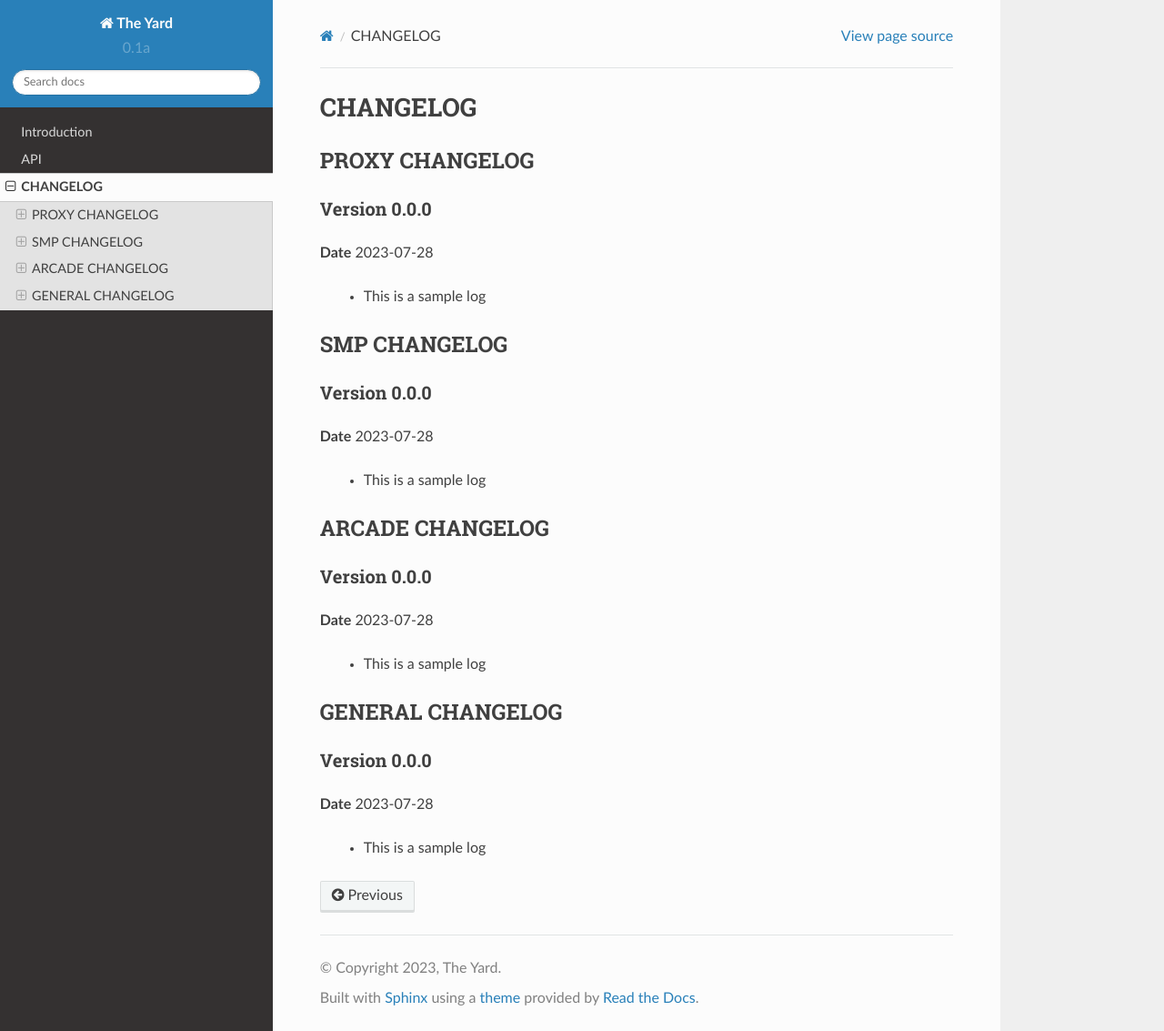
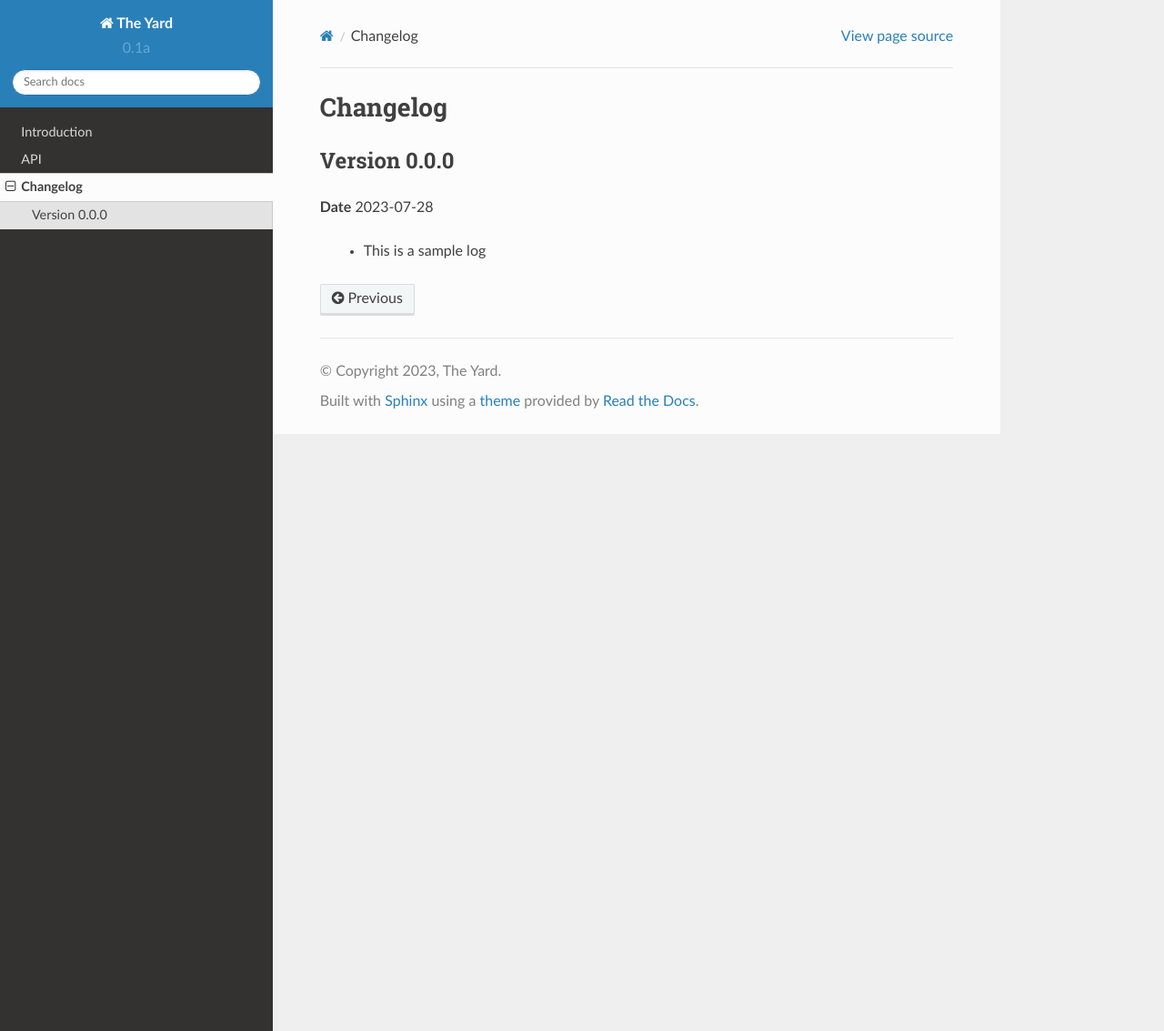
Before and after one commit to The-Yard/docs, a Sphinx documentation site: the page built from docs/source/changelog.rst, in a window 1280 px wide and 1133 px high. Shown: the whole window at 91% size. Built offline with Sphinx 7.4.7 and the Read the Docs theme 2.0.0, drawn with Linux system fonts in a browser that asks for light colours.

Commit message:
removed categories for changelogs (one big changelog)

```diff
--- a/docs/source/changelog.rst
+++ b/docs/source/changelog.rst
@@ -1,38 +1,8 @@
-CHANGELOG
+Changelog
 =========
-
-PROXY CHANGELOG
-----------------
 
 Version 0.0.0
 ^^^^^^^^^^^^^^
 **Date** 2023-07-28
 
  - This is a sample log
-
-SMP CHANGELOG
-----------------
-
-Version 0.0.0
-^^^^^^^^^^^^^^
-**Date** 2023-07-28
-
- - This is a sample log
-
-ARCADE CHANGELOG
-----------------
-
-Version 0.0.0
-^^^^^^^^^^^^^^
-**Date** 2023-07-28
-
- - This is a sample log
-
-GENERAL CHANGELOG
-----------------
-
-Version 0.0.0
-^^^^^^^^^^^^^^
-**Date** 2023-07-28
-
- - This is a sample log
```
